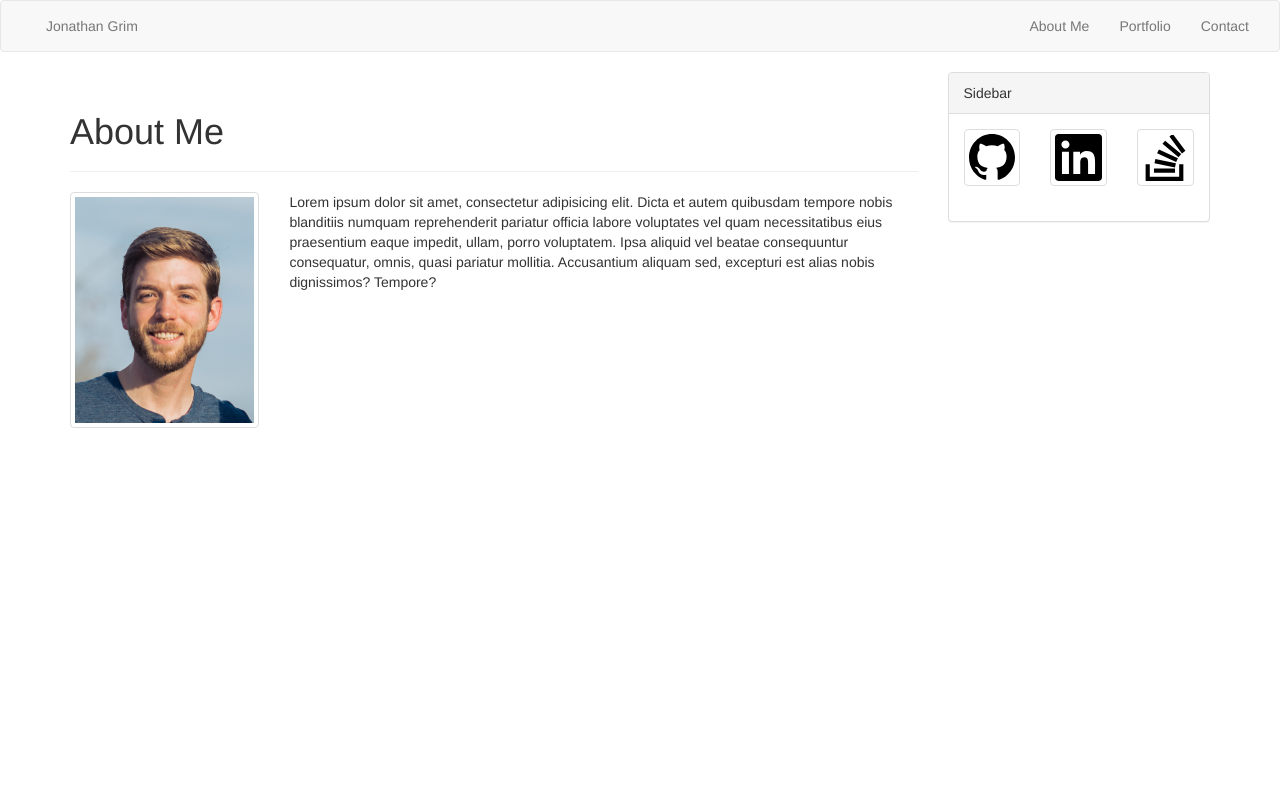
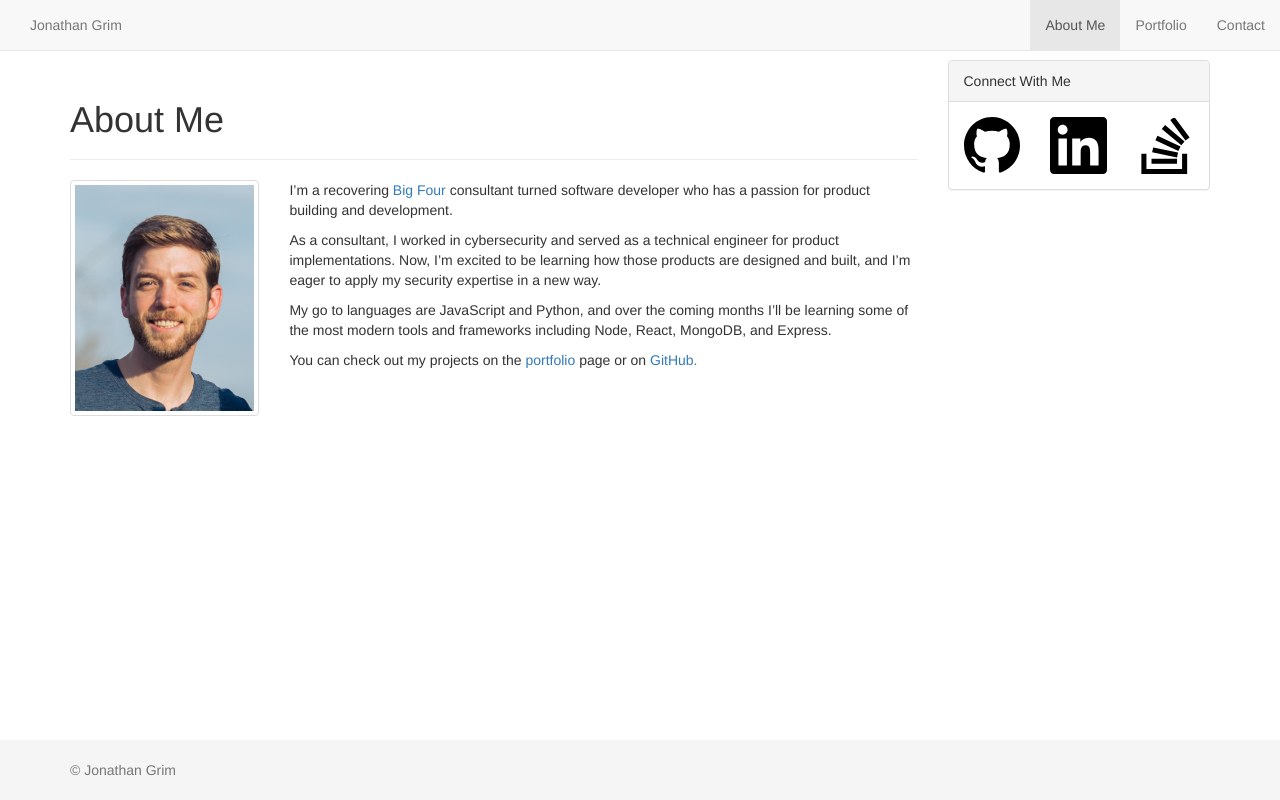
Before and after one commit to jongrim/bootstrap-portfolio, a plain HTML site: page index.html in a window 1280 px wide. Drawn offline with nearby package versions, Linux system fonts and the light colour scheme.

Commit message:
Completes index page. Adds other pages and sticky-footer css

```diff
--- /dev/null
+++ b/assets/css/style.css
@@ -0,0 +1,26 @@
+html {
+  position: relative;
+  min-height: 100%;
+}
+
+body {
+  /* Margin bottom by footer height */
+  margin-bottom: 60px;
+}
+
+body > .container {
+    padding-top: 60px;
+}
+
+.footer {
+  position: absolute;
+  bottom: 0;
+  width: 100%;
+  /* Set the fixed height of the footer here */
+  height: 60px;
+  background-color: #f5f5f5;
+}
+
+.footer .text-muted {
+    margin-top: 20px;
+}
--- a/index.html
+++ b/index.html
@@ -7,11 +7,13 @@
     <meta http-equiv="X-UA-Compatible" content="ie=edge">
     <link rel="stylesheet" href="https://maxcdn.bootstrapcdn.com/bootstrap/3.3.7/css/bootstrap.min.css" integrity="sha384-BVYiiSIFeK1dGmJRAkycuHAHRg32OmUcww7on3RYdg4Va+PmSTsz/K68vbdEjh4u"
         crossorigin="anonymous">
-    <title>Document</title>
+    <link rel="stylesheet" href="assets/css/style.css">
+    <title>About Me</title>
 </head>
 
 <body>
-    <nav class="navbar navbar-default">
+
+    <nav class="navbar navbar-default navbar-fixed-top">
         <div class="container-fluid">
             <!-- Brand and toggle get grouped for better mobile display -->
             <div class="navbar-header">
@@ -31,9 +33,9 @@
                 </ul>
 
                 <ul class="nav navbar-nav navbar-right">
-                    <li><a href="#">About Me</a></li>
-                    <li><a href="#">Portfolio</a></li>
-                    <li><a href="#">Contact</a></li>
+                    <li class="active"><a href="index.html">About Me</a></li>
+                    <li><a href="portfolio.html">Portfolio</a></li>
+                    <li><a href="contact.html">Contact</a></li>
                 </ul>
             </div>
             <!-- /.navbar-collapse -->
@@ -44,41 +46,56 @@
     <div class="container">
         <div class="row">
 
-            <div class="col-md-9">
+            <div class="col-xs-12 col-sm-12 col-md-9">
                 <div class="row">
-                    <div class="col-md-12">
+                    <div class="col-sm-12">
                         <div class="page-header">
                             <h1>About Me</h1>
                         </div>
                     </div>
                 </div>
                 <div class="row">
-                    <div class="col-md-3"><a href="#" class="thumbnail"><img src="assets/images/Headshot.jpg" alt="Headshot"></a></div>
-                    <div class="col-md-9">
-                        <p>Lorem ipsum dolor sit amet, consectetur adipisicing elit. Dicta et autem quibusdam tempore nobis
-                            blanditiis numquam reprehenderit pariatur officia labore voluptates vel quam necessitatibus eius
-                            praesentium eaque impedit, ullam, porro voluptatem. Ipsa aliquid vel beatae consequuntur consequatur,
-                            omnis, quasi pariatur mollitia. Accusantium aliquam sed, excepturi est alias nobis dignissimos?
-                            Tempore?</p>
+                    <div class="col-xs-6 col-sm-3"><img src="assets/images/Headshot.jpg" alt="Headshot" class="img-responsive img-thumbnail center-block"></div>
+                    <div class="c0l-xs-6 col-sm-9">
+                        <p>I’m a recovering <a href="https://en.wikipedia.org/wiki/Big_Four_accounting_firms">Big Four</a> consultant turned software
+                            developer who has a passion for product building and development.</p>
+                        <p>As a consultant, I worked in cybersecurity and served as a technical engineer for product implementations.
+                            Now, I’m excited to be learning how those products are designed and built, and I’m eager to apply
+                            my security expertise in a new way.</p>
+                        <p>My go to languages are JavaScript and Python, and over the coming months I’ll be learning some of
+                            the most modern tools and frameworks including Node, React, MongoDB, and Express.</p>
+                        <p>You can check out my projects on the <a href="portfolio.html">portfolio</a> page or on <a href="https://github.com/jongrim">GitHub.</a></p>
                     </div>
                 </div>
             </div>
             <!-- Content area -->
 
-            <div class="col-md-3">
+            <div class="col-xs-8 col-xs-offset-2 col-sm-4 col-sm-offset-4 col-md-3 col-md-offset-0">
                 <div class="panel panel-default">
-                    <div class="panel-heading">Sidebar</div>
+                    <div class="panel-heading">Connect With Me</div>
                     <div class="panel-body">
                         <div class="row">
-                            <div class="col-md-4"><a href="GitHub"><img src="assets/images/github.svg" alt="GitHub" class="thumbnail"></a></div>
-                            <div class="col-md-4"><a href="LinkedIn"><img src="assets/images/linkedin.svg" alt="LinkedIn" class="thumbnail"></a></div>
-                            <div class="col-md-4"><a href="Stack Overflow"><img src="assets/images/stackoverflow.svg" alt="Stack Overflow" class="thumbnail"></a></div>
+                            <div class="col-xs-4"><a href="GitHub"><img src="assets/images/github.svg" alt="GitHub" class="img-responsive center-block"></a></div>
+                            <div class="col-xs-4"><a href="LinkedIn"><img src="assets/images/linkedin.svg" alt="LinkedIn" class="img-responsive center-block"></a></div>
+                            <div class="col-xs-4"><a href="Stack Overflow"><img src="assets/images/stackoverflow.svg" alt="Stack Overflow" class="img-responsive center-block"></a></div>
                         </div>
                     </div>
                 </div>
             </div>
+            <!-- Sidebar -->
         </div>
     </div>
+    <!-- Container -->
+
+    <footer class="footer">
+        <div class="container">
+            <p class="text-muted">&copy; Jonathan Grim</p>
+        </div>
+    </footer>
+    <script src="https://code.jquery.com/jquery-3.2.1.min.js" integrity="sha256-hwg4gsxgFZhOsEEamdOYGBf13FyQuiTwlAQgxVSNgt4="
+        crossorigin="anonymous"></script>
+    <script src="https://maxcdn.bootstrapcdn.com/bootstrap/3.3.7/js/bootstrap.min.js" integrity="sha384-Tc5IQib027qvyjSMfHjOMaLkfuWVxZxUPnCJA7l2mCWNIpG9mGCD8wGNIcPD7Txa"
+        crossorigin="anonymous"></script>
 </body>
 
 </html>
```
Also changed, not shown: contact.html (added, +53 -0 lines), portfolio.html (added, +53 -0 lines).
